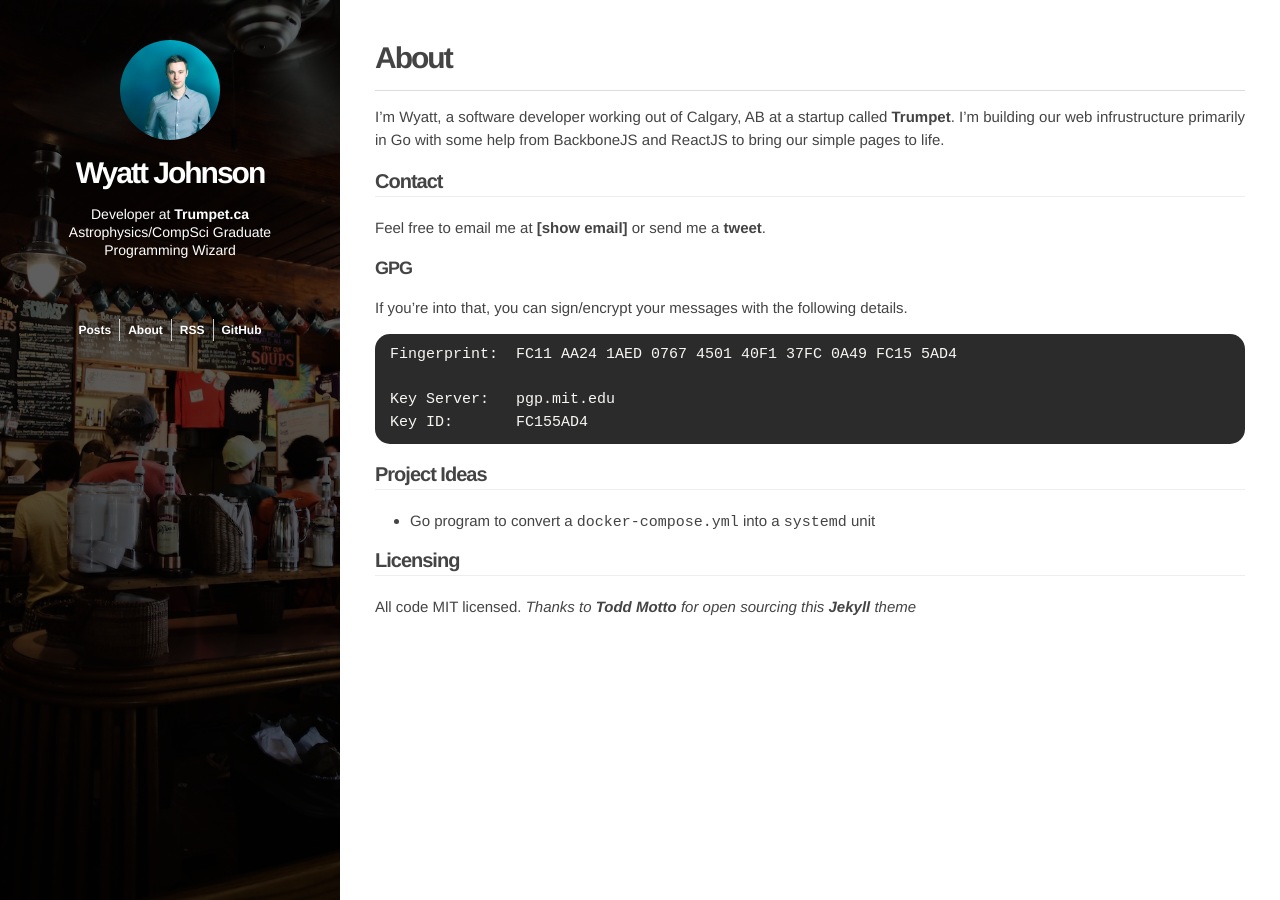
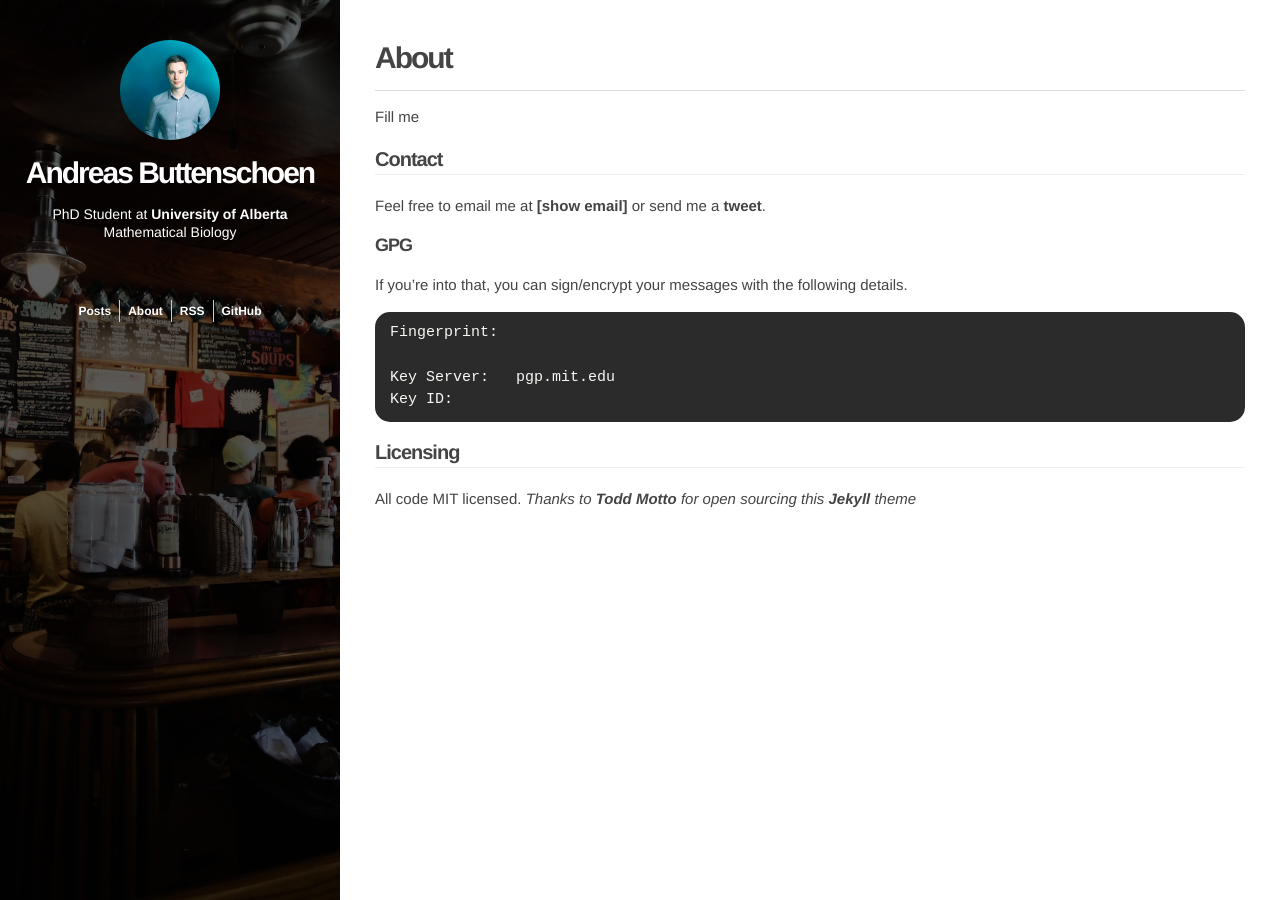
Before and after one commit to adrs0049/old-webpage, a Jekyll site: the page built from about.md, in a window 1280 px wide. Built offline with Jekyll 4.4.1, drawn with Linux system fonts in a browser that asks for light colours; Markdown is read by kramdown in place of the engine named in the settings; comment, search, counter and statistics services are not loaded.

````diff
--- a/_includes/header.html
+++ b/_includes/header.html
@@ -6,7 +6,6 @@
     <meta name="description" content="JavaScript, AngularJS and HTML5 engineer helping build a better web.">
     <meta name="viewport" content="width=device-width,initial-scale=1,maximum-scale=1">
     <link href="//www.google-analytics.com" rel="dns-prefetch">
-    <link href="//plus.google.com/+WyattJoh" rel="author">
     <link href="/assets/css/style.min.css" rel="stylesheet">
   </head>
   <body{% if page.class %} class="{{ page.class }}"{% endif %}>
@@ -14,21 +13,20 @@
     <div class="sidebar clear">
       <div class="sidebar__profile">
         <a href="{{ site.url }}/">
-          <img src="/assets/img/wyatt.jpg" alt="Wyatt Johnson" class="sidebar__profile-img">
+          <img src="/assets/img/wyatt.jpg" alt="Andreas Buttenschoen" class="sidebar__profile-img">
         </a>
         <h1 class="sidebar__profile-name">
-          Wyatt Johnson
+         Andreas Buttenschoen
         </h1>
         <div class="sidebar__profile-bio clear">
           <p>
-            Developer at <a href="https://trumpet.ca/">Trumpet.ca</a><br>
-            Astrophysics/CompSci Graduate<br>
-            Programming Wizard
+            PhD Student at <a href="ualberta.ca">University of Alberta</a><br>
+            Mathematical Biology
           </p>
         </div>
         <div class="sidebar__profile-social">
-          <a href="https://twitter.com/wyattjoh" class="twitter-follow-button" data-show-count="true">
-            Follow @wyattjoh
+          <a href="https://twitter.com/adrs0061" class="twitter-follow-button" data-show-count="true">
+            Follow @adrs0061
           </a>
         </div>
         <nav class="sidebar__profile-nav">
@@ -49,7 +47,7 @@
               </a>
             </li><!--
             --><li>
-              <a href="https://github.com/wyattjoh">
+              <a href="https://github.com/adrs0061">
                 GitHub
               </a>
             </li>
--- a/about.md
+++ b/about.md
@@ -4,26 +4,22 @@ title: About
 permalink: /about/
 ---
 
-I'm Wyatt, a software developer working out of Calgary, AB at a startup called [Trumpet](https://trumpet.ca/). I'm building our web infrustructure primarily in Go with some help from BackboneJS and ReactJS to bring our simple pages to life.
+Fill me
 
 ### Contact
 
-Feel free to email me at <a href="http://www.google.com/recaptcha/mailhide/d?k=01LmTwdTR54HkiyYJWP1_McA==&amp;c=wrycE40g8ZI9CQlrXQ8_WNqzbSRGreLUGxxriNYSMIU=" onclick="window.open('http://www.google.com/recaptcha/mailhide/d?k=01LmTwdTR54HkiyYJWP1_McA==&amp;c=wrycE40g8ZI9CQlrXQ8_WNqzbSRGreLUGxxriNYSMIU=', '', 'toolbar=0,scrollbars=0,location=0,statusbar=0,menubar=0,resizable=0,width=500,height=300'); return false;" title="Reveal this e-mail address">[show email]</a> or send me a [tweet](https://twitter.com/wyattjoh).
+Feel free to email me at <a href="http://www.google.com/recaptcha/mailhide/d?k=01UsWpadthDzzeBwwupQWKKA==&amp;c=ZCN2TQB-VaFeBC6FO7KvigTQhkOp2z0DyyCCGsI7W7A=" onclick="window.open('http://www.google.com/recaptcha/mailhide/d?k\07501UsWpadthDzzeBwwupQWKKA\75\75\46c\75ZCN2TQB-VaFeBC6FO7KvigTQhkOp2z0DyyCCGsI7W7A\075', '', 'toolbar=0,scrollbars=0,location=0,statusbar=0,menubar=0,resizable=0,width=500,height=300'); return false;" title="Reveal this e-mail address">[show email]</a> or send me a [tweet](https://twitter.com/adrs0061).
 
 #### GPG
 
 If you're into that, you can sign/encrypt your messages with the following details.
 
 ```
-Fingerprint:  FC11 AA24 1AED 0767 4501 40F1 37FC 0A49 FC15 5AD4
+Fingerprint:
 
 Key Server:   pgp.mit.edu
-Key ID:       FC155AD4
+Key ID:
 ```
-
-### Project Ideas
-
-- Go program to convert a `docker-compose.yml` into a `systemd` unit
 
 ### Licensing
 
````
Also changed, not shown: _posts/2012-03-03-fix-grub-after-windows-installation.md (deleted, +0 -50 lines), feed.xml (+8 -8 lines), assets/css/style.min.css, assets/js/scripts.min.js.
